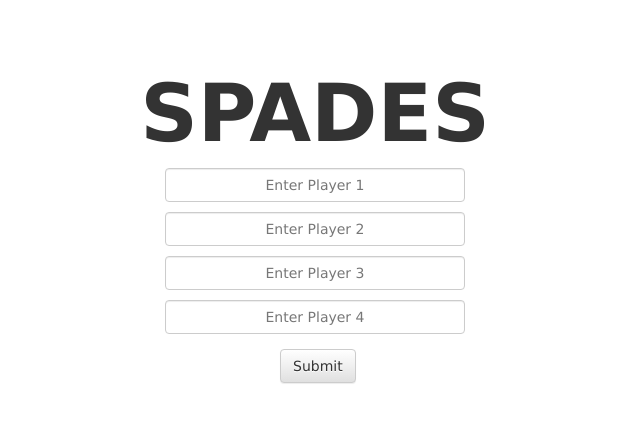
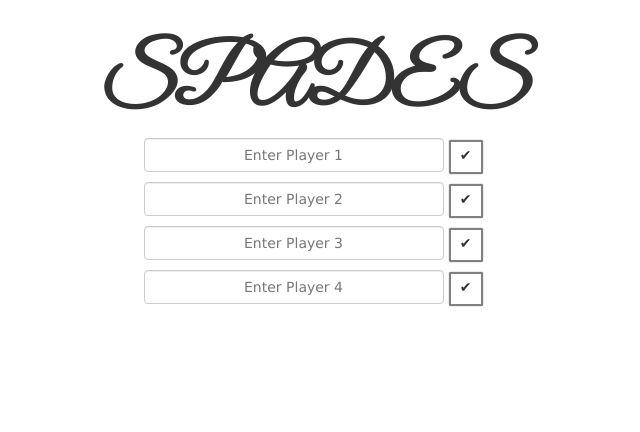
Before and after one commit to raywu22/Spades, a Node server app: page / in a window 1280 px wide. Shown: the top 432 px of the page, without its empty margins (325-965 px from the left). Run offline with Node 20, Linux system fonts and the light colour scheme; some libraries are stand-ins or nearby versions.

Commit message:
starting changes

```diff
--- a/app.js
+++ b/app.js
@@ -4,6 +4,14 @@ var favicon = require('serve-favicon');
 var logger = require('morgan');
 var cookieParser = require('cookie-parser');
 var bodyParser = require('body-parser');
+var mongoose = require('mongoose');
+
+mongoose.connect('mongodb://ds041581.mongolab.com:41581/heroku_app33726623');
+var db = mongoose.connection;
+db.on('error',console.error.bind(console,'connection error:'));
+db.once('open',function(callback){
+    console.log("Connected to database!");
+});
 
 var routes = require('./routes/index');
 var game = require('./routes/game');
--- /dev/null
+++ b/public/javascripts/indexScripts.js
@@ -0,0 +1,19 @@
+$(document).ready(function(){
+	$(".ready-to-play").on('click',function(){
+		var currentId = $(this).get(0).id;
+		var singleId =  currentId.substring(currentId.length-1,currentId.length);
+		var inputClass = ".spades"+singleId;
+		if ($(inputClass).val().length!==0){
+			$(this).toggleClass("highlight");
+			highlightArray = $(".highlight");
+			if (highlightArray.length===4){
+				var audioElement = document.createElement('audio');
+		        audioElement.setAttribute('src', './Spades.mp3');
+		        audioElement.setAttribute('autoplay', 'autoplay');
+		        audioElement.play();
+				$(".hide-until-ready").removeClass("hide-until-ready");
+				$(".start-spades-row").addClass("hide-until-ready");
+			}
+		}
+	});
+});
--- a/public/stylesheets/style.css
+++ b/public/stylesheets/style.css
@@ -1,5 +1,5 @@
 body {
-  padding: 50px;
+  padding: 20px;
   font: 14px "Lucida Grande", Helvetica, Arial, sans-serif;
 }
 
@@ -7,14 +7,16 @@ a {
   color: #00B7FF;
 }
 
-h1 {
+#spades-header {
+	font-family: "Great Vibes";
+	font-weight:bold;
 	text-align:center;
 	font-size:80px;
 	font-weight:bold;
 }
 
 #start-spades-container {
-	width:300px;
+	width:343px;
 	margin-left:auto;
 	margin-right:auto;
 }
@@ -34,6 +36,43 @@ h1 {
 	margin-left:auto;
 	margin-right:auto;
 }
+
+.start-spades-row {
+	display:table-row;
+}
+
+.start-spades-cell {
+	display:table-cell;
+}
+
+.ready-to-play {
+	width:34px;
+	height:34px;
+	margin-left:5px;
+	padding-top:5px;
+	text-align:center;
+	background-color:white;
+	border-radius:2px;
+	box-shadow: 0 0 1px;
+	border: 2px solid gray;
+	cursor:pointer;
+}
+
+.david-button {
+	width: 566px;
+	height: 634px;
+	position: absolute;
+	margin-left:-103px;
+}
+
+.hide-until-ready {
+	display:none;
+}
+
+.highlight {
+	background-color:#66CC33;
+}
+
 ::-webkit-input-placeholder {
    text-align: center;
 }
--- a/routes/game.js
+++ b/routes/game.js
@@ -4,3 +4,5 @@ var router = express.Router();
 router.get('/',function(req,res){
 	res.render('game');
 });
+
+module.exports = router;
--- a/views/game.ejs
+++ b/views/game.ejs
@@ -9,6 +9,6 @@
     <script src="./libs/bootstrap/js/bootstrap.min.js"></script>
   </head>
   <body>
-    <h1>Welcome To The Game Page</h1>
+    <h1 id="spades-header">Welcome To The Game Page</h1>
   </body>
 </html>
--- a/views/index.ejs
+++ b/views/index.ejs
@@ -1,29 +1,56 @@
 <!DOCTYPE html>
 <html>
   <head>
+    <link rel="stylesheet" type="text/css" href="http://fonts.googleapis.com/css?family=Great+Vibes">
     <link rel="stylesheet" href="./libs/bootstrap/css/bootstrap.min.css"/>
     <link rel="stylesheet" href="./libs/bootstrap/css/bootstrap-theme.min.css"/>
     <link rel='stylesheet' href='/stylesheets/style.css'/>
     <script src="./libs/jquery-1.11.1.min.js"></script>
     <script src="./libs/jquery-ui.min.js"></script>
     <script src="./libs/bootstrap/js/bootstrap.min.js"></script>
+    <script src="./javascripts/indexScripts.js"></script>
   </head>
   <body>
 
-    <h1>SPADES</h1>
+    <h1 id="spades-header">SPADES</h1>
     <div id="start-spades-container">
 	  <form action="/startSpades" method="post">
 	    <div class="form-group">
-	      <input type="text" class="form-control start-spades-players" placeholder="Enter Player 1" name="player1">
-	      <input type="text" class="form-control start-spades-players" placeholder="Enter Player 2" name="player2">
-	      <input type="text" class="form-control start-spades-players" placeholder="Enter Player 3" name="player3">
-	      <input type="text" class="form-control start-spades-players" placeholder="Enter Player 4" name="player4">
+	      <div class="start-spades-row">
+	        <div class="start-spades-cell">
+		      <input type="text" class="form-control start-spades-players spades1" placeholder="Enter Player 1" name="player1">
+		    </div>
+		    <div class="start-spades-cell">
+		      <div id="select-player1" class="ready-to-play">&#10004</div>
+		    </div>
+	      </div>
+	      <div class="start-spades-row">
+	        <div class="start-spades-cell">
+		      <input type="text" class="form-control start-spades-players spades2" placeholder="Enter Player 2" name="player2">
+		    </div>
+		    <div class="start-spades-cell">
+		      <div id="select-player2" class="ready-to-play">&#10004</div>
+		    </div>
+	      </div>
+	      <div class="start-spades-row">
+	        <div class="start-spades-cell">
+		      <input type="text" class="form-control start-spades-players spades3" placeholder="Enter Player 3" name="player3">
+		    </div>
+		    <div class="start-spades-cell">
+		      <div id="select-player3" class="ready-to-play">&#10004</div>
+		    </div>
+	      </div>
+	      <div class="start-spades-row">
+	        <div class="start-spades-cell">
+		      <input type="text" class="form-control start-spades-players spades4" placeholder="Enter Player 4" name="player4">
+		    </div>
+		    <div class="start-spades-cell">
+		      <div id="select-player4" class="ready-to-play">&#10004</div>
+		    </div>
+	      </div>
 	    </div>
-	    <div class="start-spades-button">
-	    	<button type="submit" class="btn btn-default">Submit</button>
-	    </div>
+	    <button type="submit" class="hide-until-ready david-button"><img src="./images/david.jpg"></button>
 	  </form>
     </div>
-
   </body>
 </html>
```
Also changed, not shown: public/images/david.jpg (added), 1 other file.
